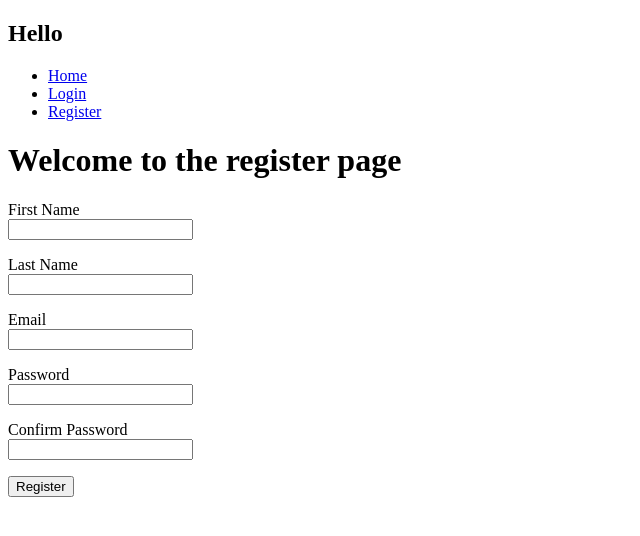
After one commit to Struanjh/booking-app, a Flask app: page /register in a window 1280 px wide. The commit adds this page. Shown: the top 536 px of the page, without its empty margins (0-640 px from the left). Run offline with Flask 3, Linux system fonts and the light colour scheme.

Commit message:
Register user functionality

```diff
--- a/app/forms.py
+++ b/app/forms.py
@@ -1,6 +1,8 @@
 from flask_wtf import FlaskForm
 from wtforms import StringField, PasswordField, BooleanField, SubmitField
-from wtforms.validators import DataRequired
+from wtforms.validators import DataRequired, ValidationError, DataRequired, Email, EqualTo
+from app.models import User
+
 
 
 class LoginForm(FlaskForm):
@@ -10,7 +12,14 @@ class LoginForm(FlaskForm):
     submit = SubmitField('Sign In')
 
 class RegisterForm(FlaskForm):
-    email = StringField('Email', validators=[DataRequired()])
+    first_name = StringField('First Name', validators=[DataRequired()])
+    last_name = StringField('Last Name', validators=[DataRequired()])
+    email = StringField('Email', validators=[DataRequired(), Email()])
     password = PasswordField('Password', validators=[DataRequired()])
-    remember_me = BooleanField('Remember Me')
-    submit = SubmitField('Sign In')
+    confirm_password = PasswordField('Confirm Password', validators=[DataRequired(), EqualTo('password')])
+    submit = SubmitField('Register')
+
+    def validate_email(self, email):
+        user = User.query.filter_by(email=email.data).first()
+        if user is not None:
+            raise ValidationError('Please use a different email')
--- a/app/routes.py
+++ b/app/routes.py
@@ -1,9 +1,10 @@
 from flask import render_template, flash, redirect, url_for, request
 from flask_login import current_user, login_user, logout_user, login_required
 from werkzeug.urls import url_parse
-from app import app
-from app.forms import LoginForm
-from app.models import User
+from datetime import datetime
+from app import app, db
+from app.forms import LoginForm, RegisterForm
+from app.models import User, Role
 
 @app.route('/')
 @login_required
@@ -28,9 +29,31 @@ def login():
         else:
             flash('Invalid email or password')
             return redirect(url_for('login'))
-    return render_template('login_register.html', title='Login', form=form)
+    return render_template('login.html', title='Login', form=form)
 
 @app.route('/logout')
 def logout():
     logout_user()
     return redirect(url_for('login'))
+
+
+@app.route('/register', methods=['GET', 'POST'])
+def register():
+    if current_user.is_authenticated:
+        return redirect(url_for('index'))
+    form = RegisterForm()
+    if form.validate_on_submit():
+        user = User(
+            email=form.email.data,
+            first_name=form.first_name.data,
+            last_name=form.last_name.data,
+            join_date=datetime.utcnow,
+            oauth=False
+        )
+        user.role_id=Role.query.filter_by(role='user').first().id
+        user.set_password(form.password.data)
+        db.session.add(user)
+        db.session.commit()
+        flash('Account successfully created')
+        return redirect(url_for('register'))
+    return render_template('register.html', title='Register', form=form)
--- a/app/templates/base.html
+++ b/app/templates/base.html
@@ -22,6 +22,7 @@
             {% else %}
             <li><a href="{{ url_for('logout') }}">Logout</a></li>
             {% endif %}
+            <li><a href="{{ url_for('register') }}">Register</a></li>
         </ul>
     </header>
     {% with messages = get_flashed_messages() %}
--- /dev/null
+++ b/app/templates/register.html
@@ -0,0 +1,46 @@
+{% extends "base.html" %}
+
+{% block content %}
+<h1>Welcome to the register page</h1>
+<form action="" method="post" novalidate>
+    {{ form.hidden_tag() }}
+    <p>
+        {{ form.first_name.label }} <br>
+        {{ form.first_name() }} <br>
+        {% for error in form.first_name.errors %}
+        <span>{{ error }}</span>
+        {% endfor %}
+     </p>
+    <p>
+       {{ form.last_name.label }} <br>
+       {{ form.last_name() }} <br>
+       {% for error in form.last_name.errors %}
+       <span>{{ error }}</span>
+       {% endfor %}
+    </p>
+    <p>
+        {{ form.email.label }} <br>
+        {{ form.email() }} <br>
+        {% for error in form.email.errors %}
+        <span>{{ error }}</span>
+        {% endfor %}
+     </p>
+    <p>
+       {{ form.password.label }} <br>
+       {{ form.password() }}<br>
+       {% for error in form.password.errors %}
+       <span>{{ error }}</span>
+       {% endfor %}
+    </p>
+    <p>
+        {{ form.confirm_password.label }} <br>
+        {{ form.confirm_password() }}<br>
+        {% for error in form.confirm_password.errors %}
+        <span>{{ error }}</span>
+        {% endfor %}
+     </p>
+    <p>
+        {{ form.submit() }}
+    </p>
+</form>
+{% endblock %}
```
Also changed, not shown: app/templates/login.html (renamed from app/templates/login_register.html), 1 other file.
